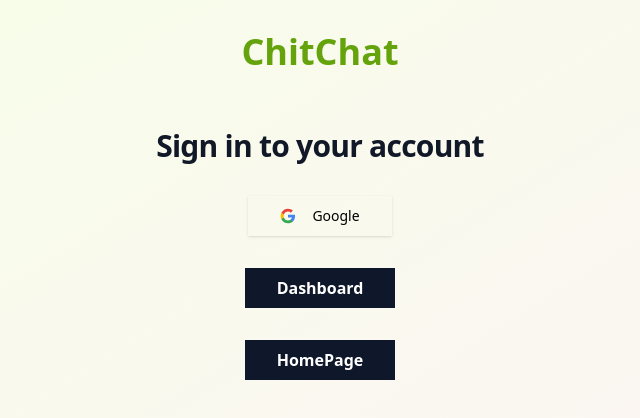
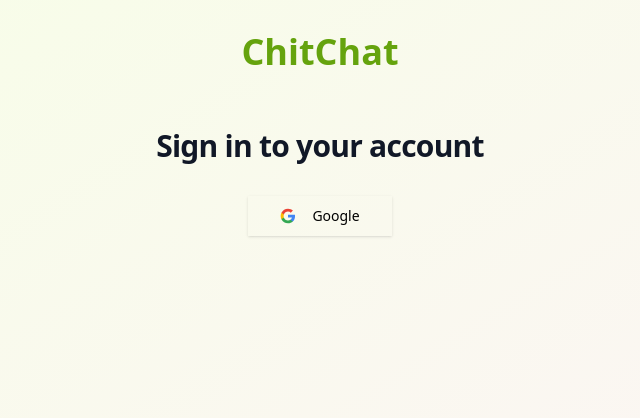
Before and after one commit to a-mancodesss/chitchat, a Next.js app: page /login in a window 1280 px wide. Shown: the top 418 px of the page, without its empty margins (320-960 px from the left). Built offline with nearby package versions, Linux system fonts and the light colour scheme.

Commit message:
fix: removed dashboard  and homepage button on landing

```diff
--- a/src/app/(auth)/login/page.tsx
+++ b/src/app/(auth)/login/page.tsx
@@ -68,8 +68,6 @@
         )}
         Google
       </Button>
-      <Link className="right py-2 flex justify-center bg-slate-900 rounded-md text-white font-semibold mt-2 px-8" href='/dashboard'>Dashboard</Link>
-      <Link className="right py-2 flex justify-center bg-slate-900 rounded-md text-white font-semibold mt-2 px-8" href='/'>HomePage</Link>
     </div>
   </div>
   </>
```
